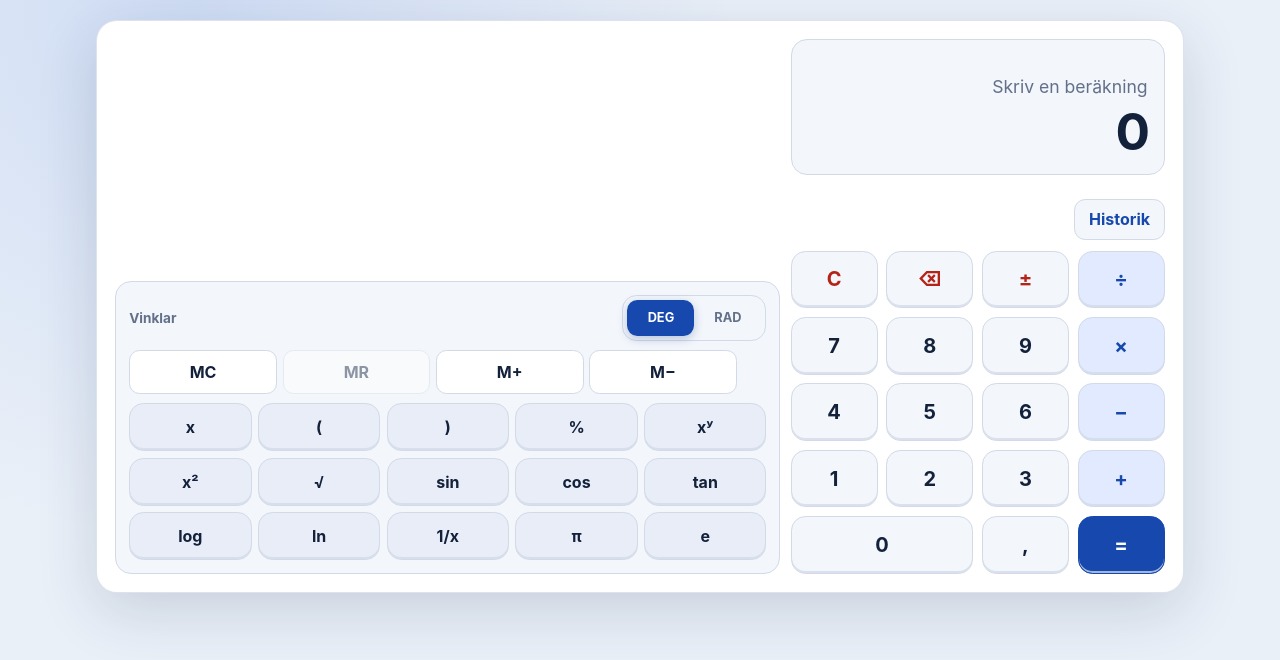
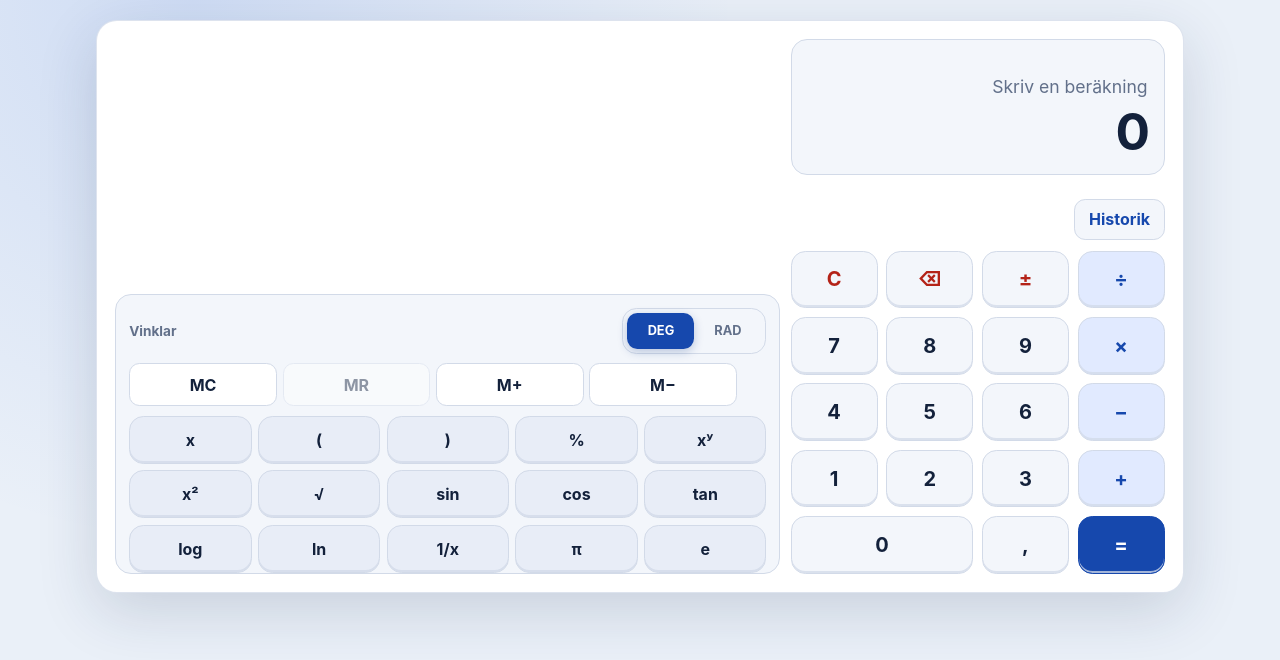
Before and after one commit to erland/pwa-calculator, a React (Vite) app: page / in a window 1280 px wide. Shown: the top 660 px of the page. Built offline with nearby package versions, Linux system fonts and the light colour scheme.

Commit message:
DEV-020: align scientific keypad baseline

```diff
--- a/src/styles/advanced-responsive.css
+++ b/src/styles/advanced-responsive.css
@@ -267,6 +267,7 @@
     width: 100%;
     height: auto;
     margin-bottom: 0;
+    padding-bottom: 0;
   }
 }
 
@@ -330,6 +331,7 @@
   .mode-advanced .advanced-controls {
     min-width: 0;
     padding: .35rem;
+    padding-bottom: 0;
   }
 
   .mode-advanced .setting-row {
```
